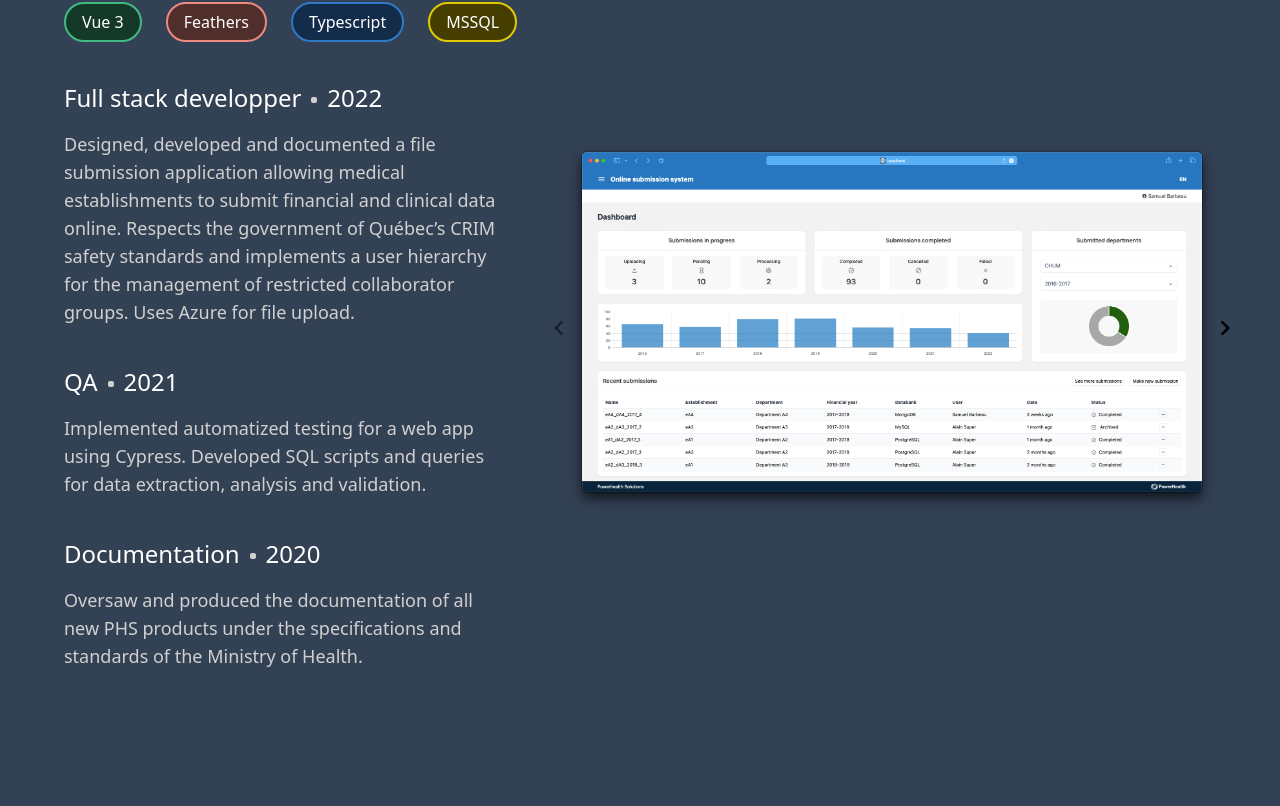
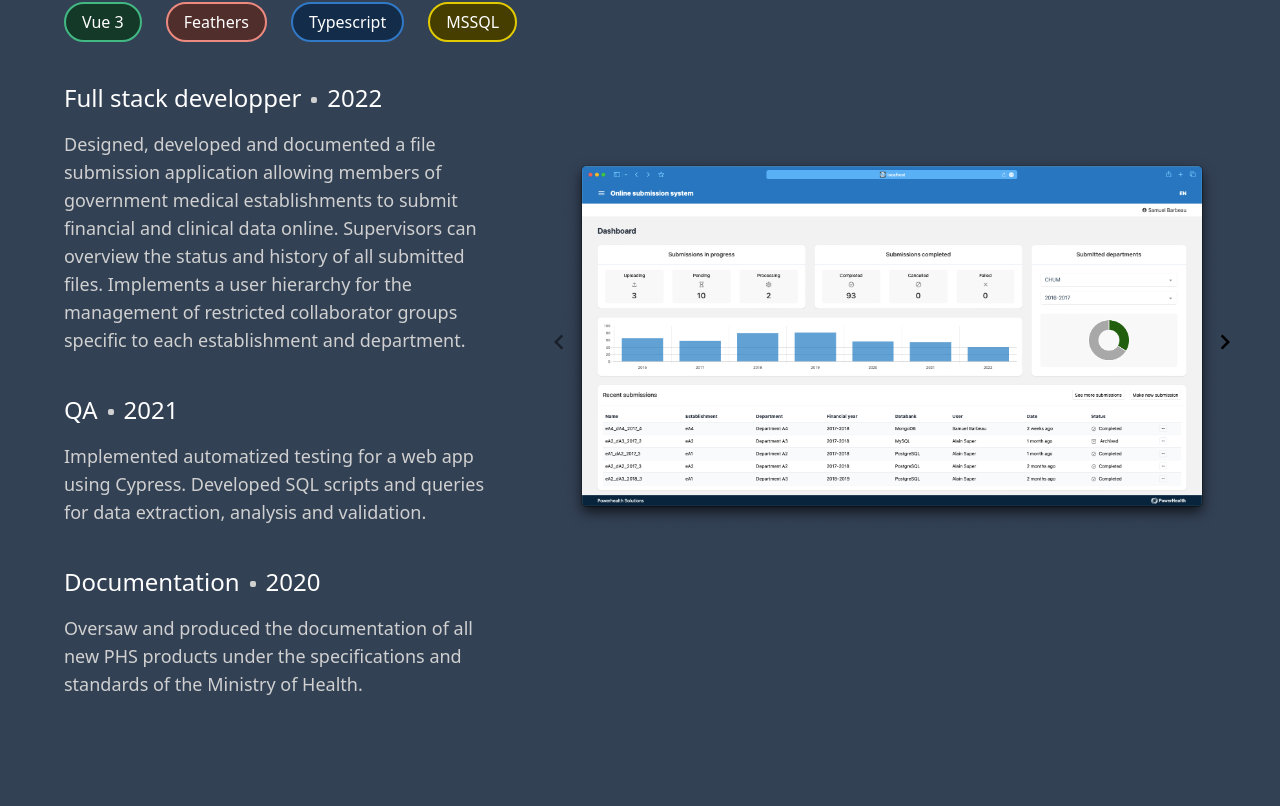
Before and after one commit to samb271/portfolio, a Vue app: page / in a window 1280 px wide. Shown: the part 1054-1860 px from the top of the page. Built offline with nearby package versions, Linux system fonts and the light colour scheme.

Commit message:
ssel description and guillaume credits

```diff
--- a/src/components/app/Play.vue
+++ b/src/components/app/Play.vue
@@ -47,7 +47,8 @@ const getImageUrl = (id: string) => {
           <Pill border-color="border-[#7DFFFF]" color="bg-[#1F4242]">Ableton</Pill>
         </div>
         <div class="gap-16">
-          <Text>Via various aliases, I've released music on record labels across the globe, grossing tens of thousand of streams. I've also organized and played multiple concerts.</Text>
+          <Text>Via various aliases, I've released music on record labels across the globe, grossing tens of thousand of
+            streams. I've also organized and played multiple concerts.</Text>
 
           <div class="sm:-mx-16 -mx-6">
             <div class="mt-16 flex flex-row gap-8 gap-6 mx-auto">
@@ -79,8 +80,11 @@ const getImageUrl = (id: string) => {
             health in check, in addition to nurturing my connection with nature.
           </Text>
 
-          <div class="grow">
+          <div class="grow flex flex-col items-center">
             <img src="../../assets/cycling/cycling.jpg" alt="cycling" class="max-w-3xl mx-auto w-full">
+            <div class="mt-3 text-[#A0A0A0] text-xs">
+              @ Guillaume Troquet Photography
+            </div>
           </div>
         </div>
       </div>
--- a/src/components/app/Work.vue
+++ b/src/components/app/Work.vue
@@ -36,11 +36,8 @@ watch(targetIsVisible, () => {
         </div>
 
         <Text title="Full stack developper" year="2022">Designed, developed and documented a file submission application
-          allowing medical
-          establishments to submit financial and clinical
-          data
-          online. Respects the government of Québec’s CRIM safety standards and implements a user hierarchy for the
-          management of restricted collaborator groups. Uses Azure for file upload.</Text>
+          allowing members of government medical establishments to submit financial and clinical data online. Supervisors can overview the status and history of all submitted files. Implements a user hierarchy for the
+          management of restricted collaborator groups specific to each establishment and department.</Text>
         <Text title="QA" year="2021">Implemented automatized testing for a web app using Cypress.
           Developed SQL scripts and queries for data extraction, analysis and validation.</Text>
         <Text title="Documentation" year="2020">Oversaw and produced the documentation of all new PHS products under the
```
